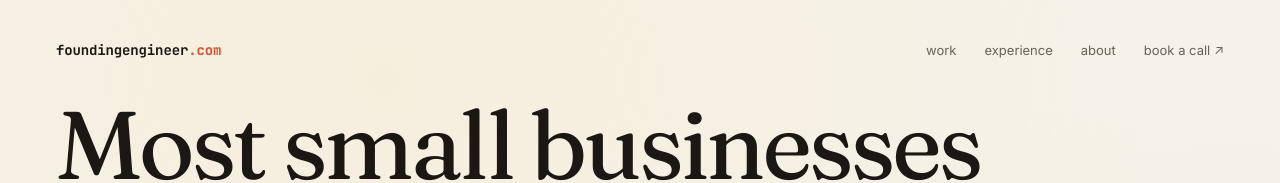
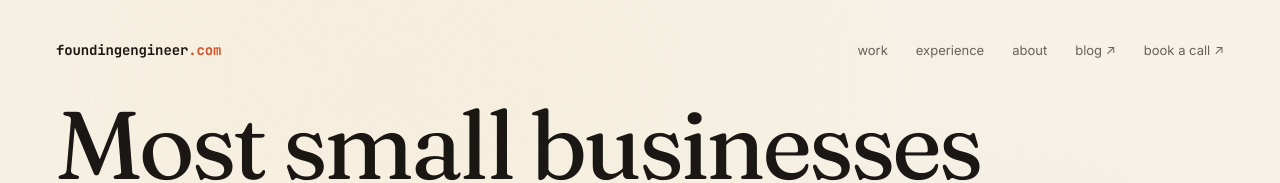
Before and after one commit to patnir/foundingengineer, a Next.js app: page / in a window 1280 px wide. Shown: the top 183 px of the page. Built offline with nearby package versions, Linux system fonts and the light colour scheme.

Commit message:
feat: add external blog link to nav
Co-authored-by: Cursor <cursoragent@cursor.com>

```diff
--- a/app/page.tsx
+++ b/app/page.tsx
@@ -14,6 +14,13 @@ function EditorialHero() {
           <a href="#work">work</a>
           <a href="#experience">experience</a>
           <a href="#about">about</a>
+          <a
+            href="https://blog.foundingengineer.com/"
+            target="_blank"
+            rel="noopener noreferrer"
+          >
+            blog ↗
+          </a>
           <a href={BOOKING_URL} target="_blank" rel="noopener noreferrer">
             book a call ↗
           </a>
```
